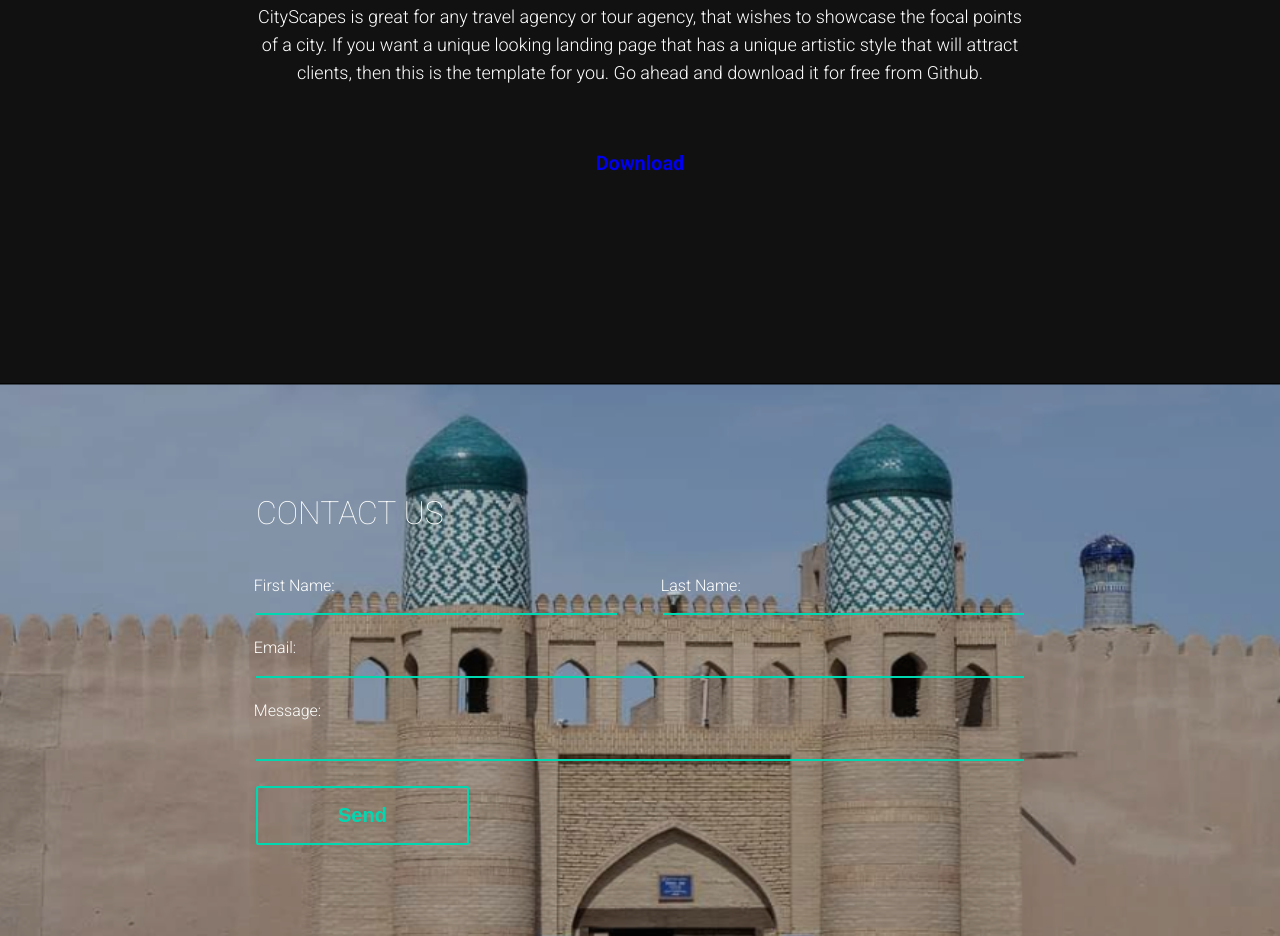
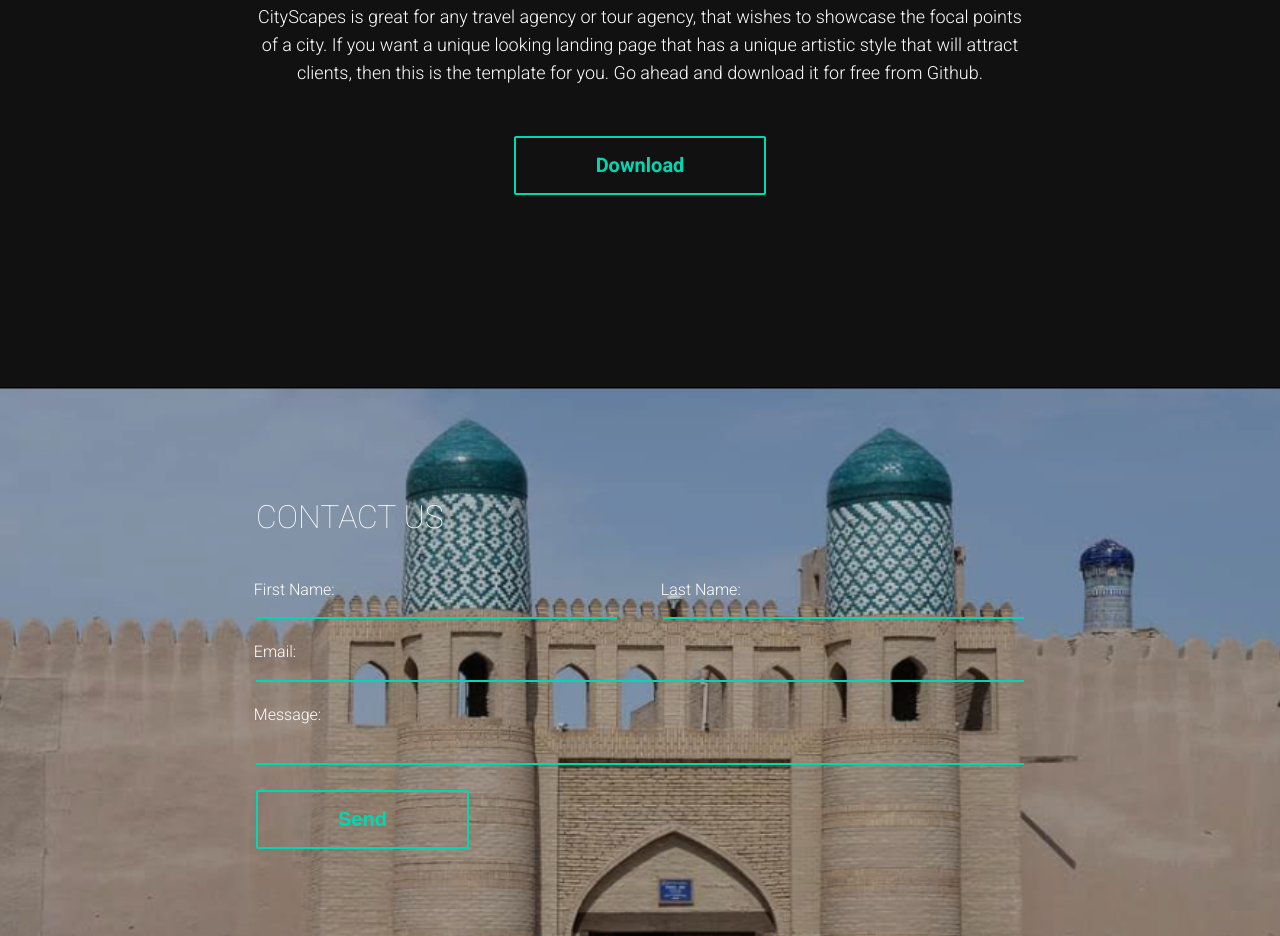
Before and after one commit to otabek1980/KHOREZM-CityScapes, a plain HTML site: page index.html in a window 1280 px wide. Shown: the part 1946-2882 px from the top of the page. Drawn offline with nearby package versions, Linux system fonts and the light colour scheme.

Commit message:
Update index.html

```diff
--- a/index.html
+++ b/index.html
@@ -94,7 +94,7 @@
                <p>CityScapes is great for any travel agency or tour agency, that wishes to showcase the focal points of
                     a city. If you want a unique looking landing page that has a unique artistic style that will attract
                     clients, then this is the template for you. Go ahead and download it for free from Github.</p>
-               <a class="btn" href="https://github.com/otabek1980?tab=repositories" >Download</a>
+               <a class="btn btn-outline-teal" href="https://github.com/otabek1980?tab=repositories" >Download</a>
           </div>
 
           <div class="content-wrapper" id="contact">
```
